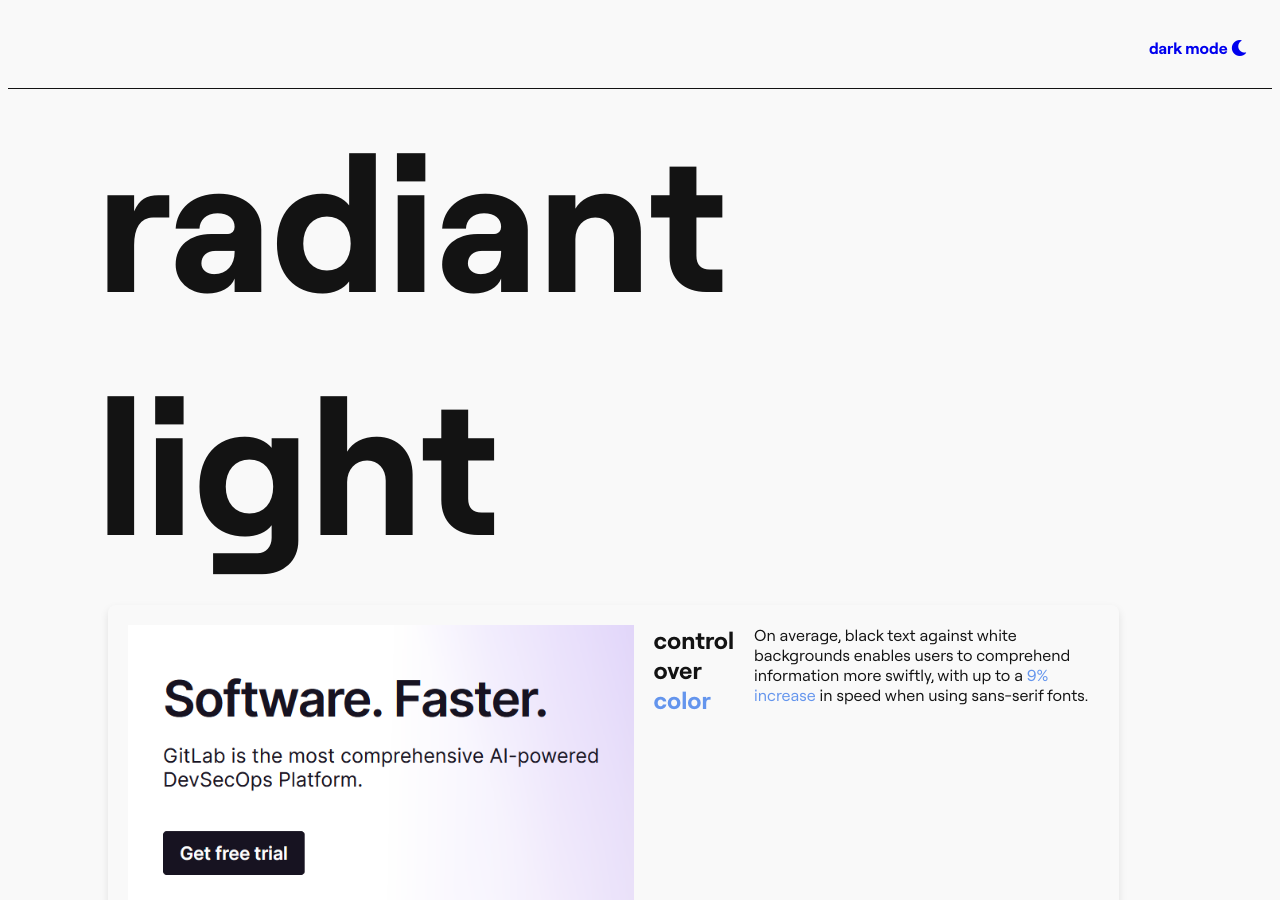
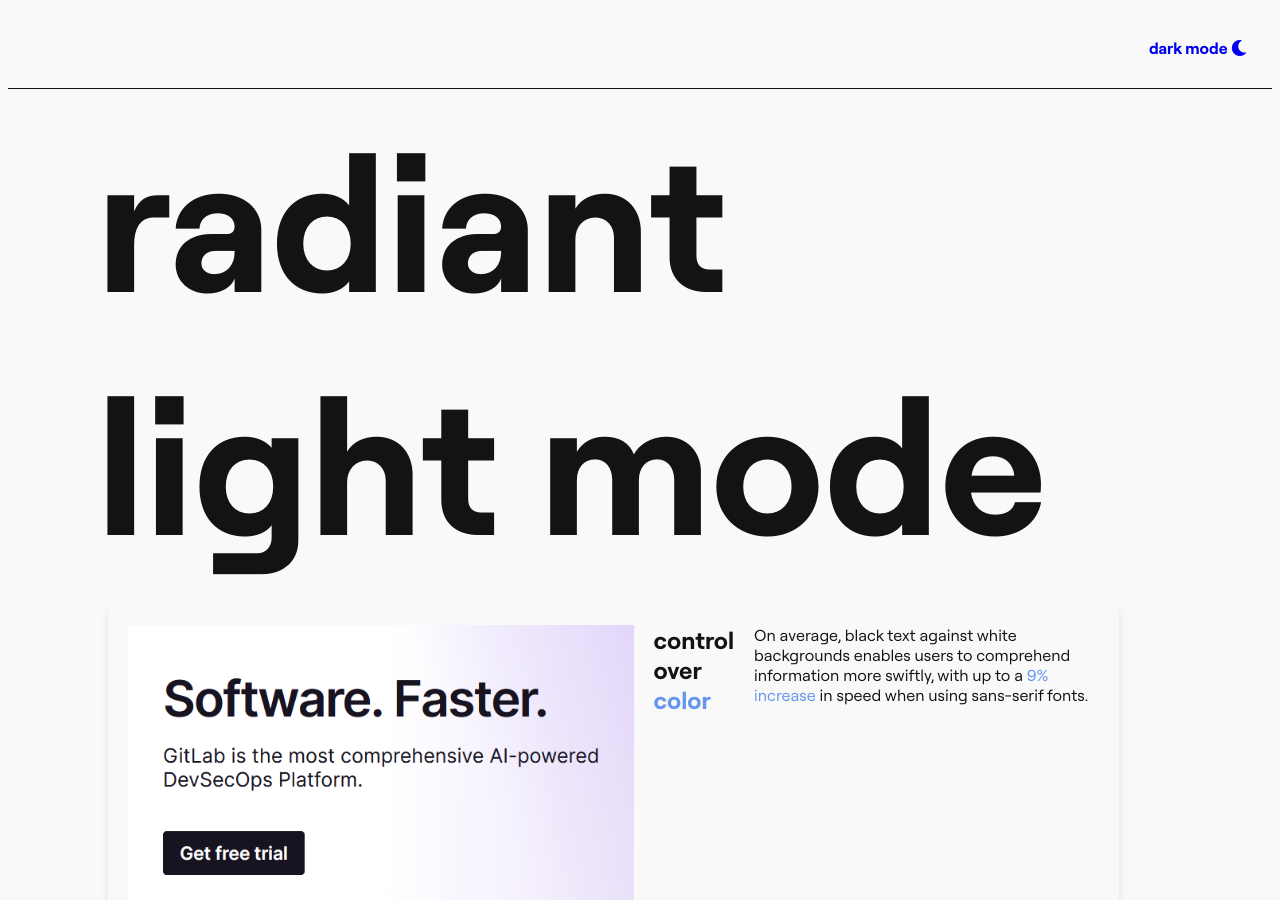
Before and after one commit to davidchiii/davidchiii.github.io, a Jekyll site: the page midterm/light.html, which Jekyll copies as it is, in a window 1280 px wide and 900 px high. Built offline with Jekyll 4.4.1, drawn with Linux system fonts in a browser that asks for light colours; nearby versions of some CDN libraries.

Commit message:
FIX midterm UI

```diff
--- a/midterm/light.html
+++ b/midterm/light.html
@@ -25,7 +25,7 @@
             </div>
         </div>
         <div>
-            <h1>radiant <br>light</h1>
+            <h1>radiant <br>light mode</h1>
         </div>
         <!-- card 1 -->
         <div class="card" style="margin-left: 100px;">
```
